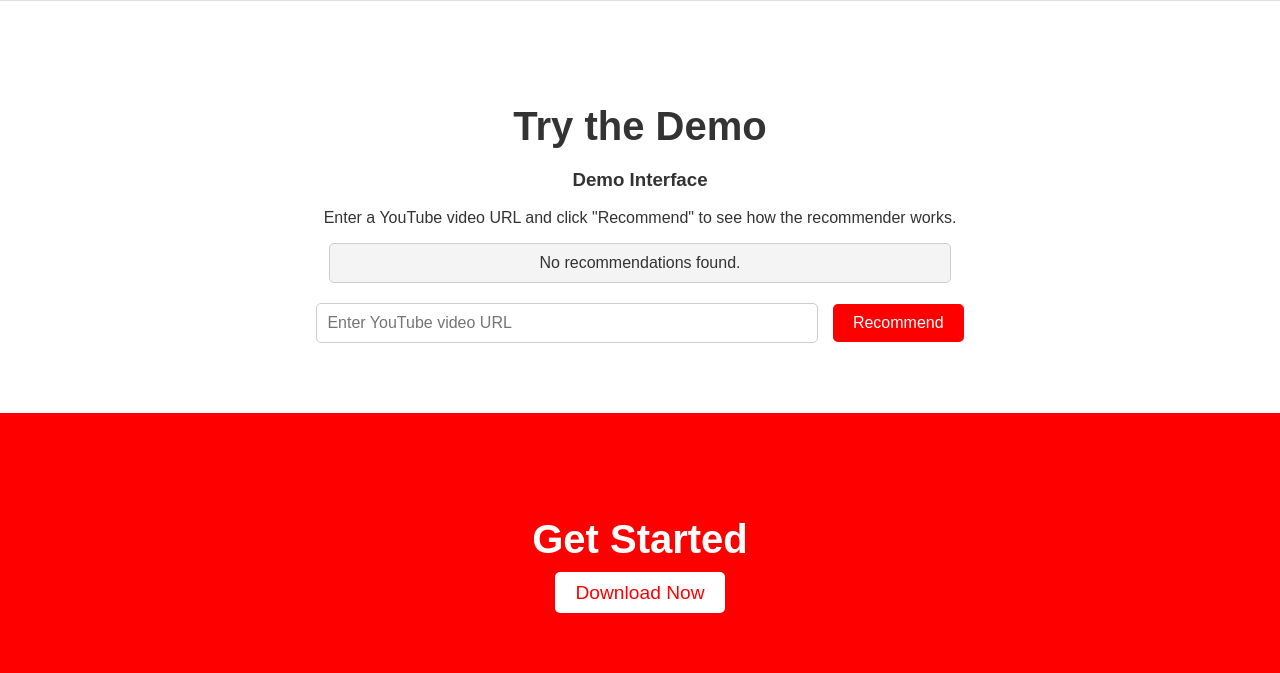
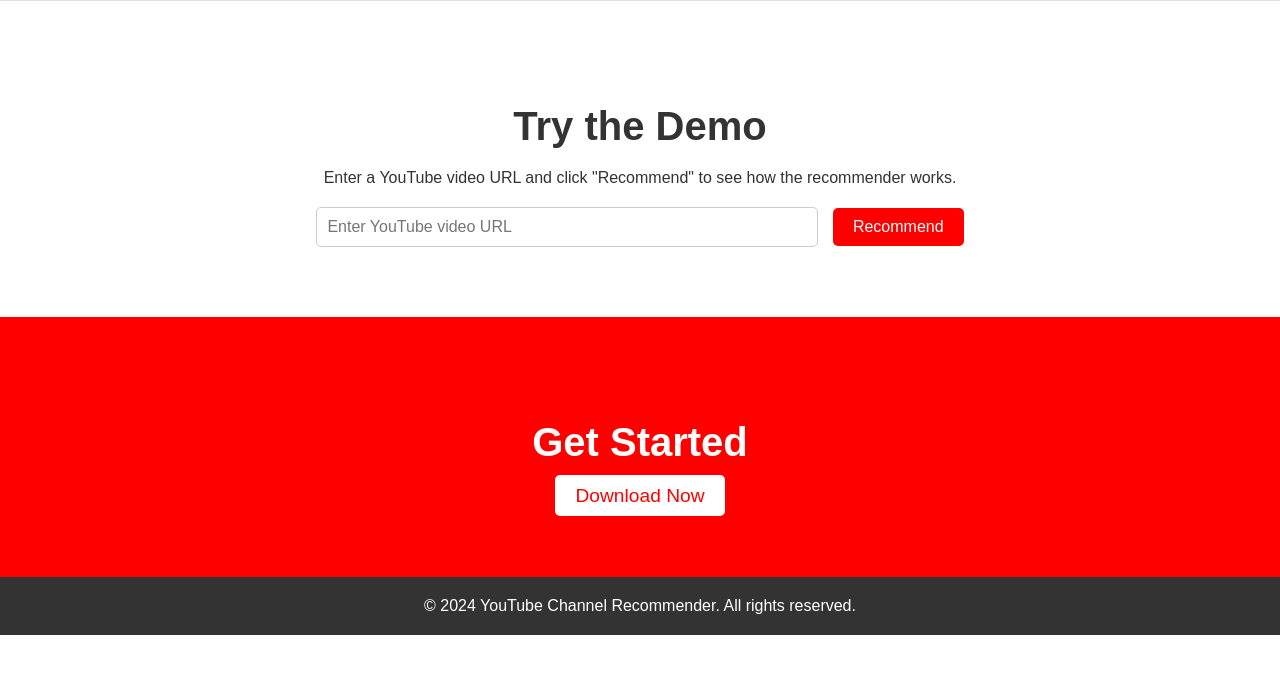
Before and after one commit to ErascusPlatypus/YoutubeChannelRecommender, a Flask app: page / in a window 1280 px wide. Shown: the part 1115-1788 px from the top of the page. After the commit the page ends 1750 px from the top, so only its background shows below. Run offline with Flask 3, Linux system fonts and the light colour scheme; parts of the project's set-up code (start-up, migrations or seed data) failed here and were passed over.

Commit message:
Update index.html

```diff
--- a/templates/index.html
+++ b/templates/index.html
@@ -116,22 +116,27 @@
       margin: 0 auto;
     }
 
-      .demo-content .recommendations {
+    .recommendations {
       margin-top: 20px;
+      width: 100%;
+      max-width: 600px;
+      margin: 0 auto;
+      display: none; /* Hide initially */
+    }
+
+    .recommendations.visible {
+      display: block;
       padding: 10px;
       background-color: #f4f4f4;
       border: 1px solid #ccc;
       border-radius: 5px;
-        width: 100%;
-        max-width: 600px;
-        margin: 0 auto;
     }
 
-      .demo-content .manual-search {
+    .manual-search {
       margin-top: 20px;
     }
 
-      .demo-content #channel-input {
+    #channel-input {
       padding: 10px;
       font-size: 1em;
       width: 60%;
@@ -140,7 +145,7 @@
       border-radius: 5px;
     }
 
-      .demo-content #recommend-btn {
+    #recommend-btn {
       padding: 10px 20px;
       font-size: 1em;
       background-color: #ff0000;
@@ -152,7 +157,7 @@
       transition: background-color 0.3s;
     }
 
-      .demo-content #recommend-btn:hover {
+    #recommend-btn:hover {
       background-color: #cc0000;
     }
 
@@ -161,13 +166,14 @@
       align-items: center;
       margin: 10px 0;
       padding: 10px;
-        background: #eef;
+      background: #fff;
       border-radius: 6px;
       transition: background 0.3s ease;
+      border: 1px solid #ddd; /* Matching the website's color scheme */
     }
 
     .recommendation-item:hover {
-        background: #dde;
+      background: #f9f9f9; /* Matching the website's color scheme */
     }
 
     .recommendation-item a {
@@ -294,13 +300,11 @@
       <div class="container">
         <h2>Try the Demo</h2>
         <div class="demo-content">
-            <h3>Demo Interface</h3>
           <p>
             Enter a YouTube video URL and click "Recommend" to see how the
             recommender works.
           </p>
           <div id="recommendations" class="recommendations">
-              No recommendations found.
           </div>
           <div class="manual-search">
             <input
@@ -364,6 +368,8 @@
           recElement.appendChild(recLink);
           recommendationsDiv.appendChild(recElement);
         });
+
+        recommendationsDiv.classList.add("visible");
       }
 
       document
```
Lines whose indentation alone changed are shown as unchanged.
